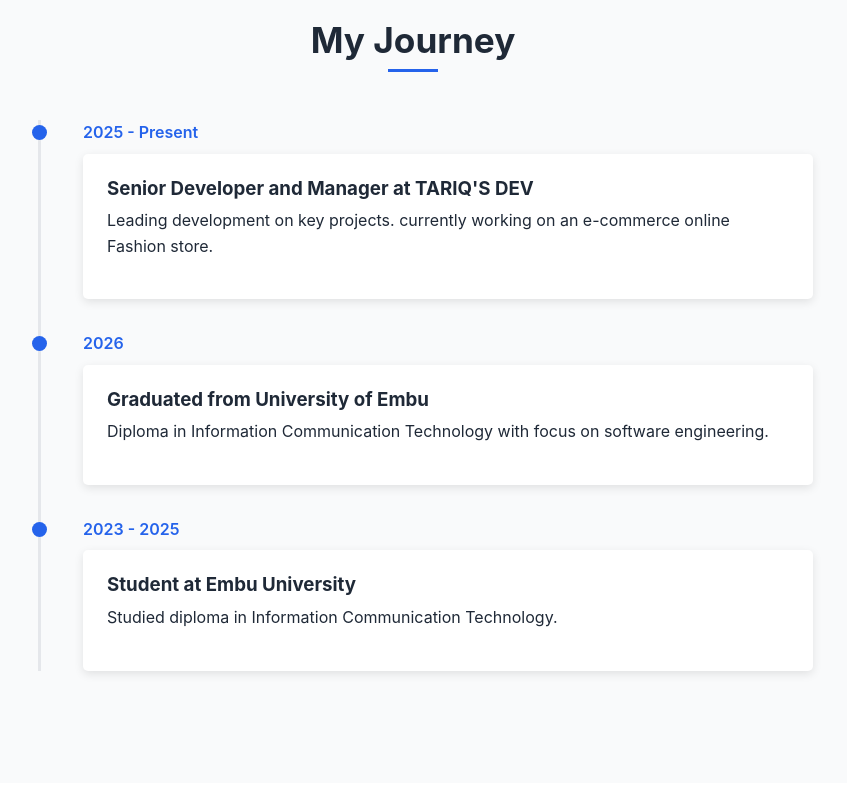
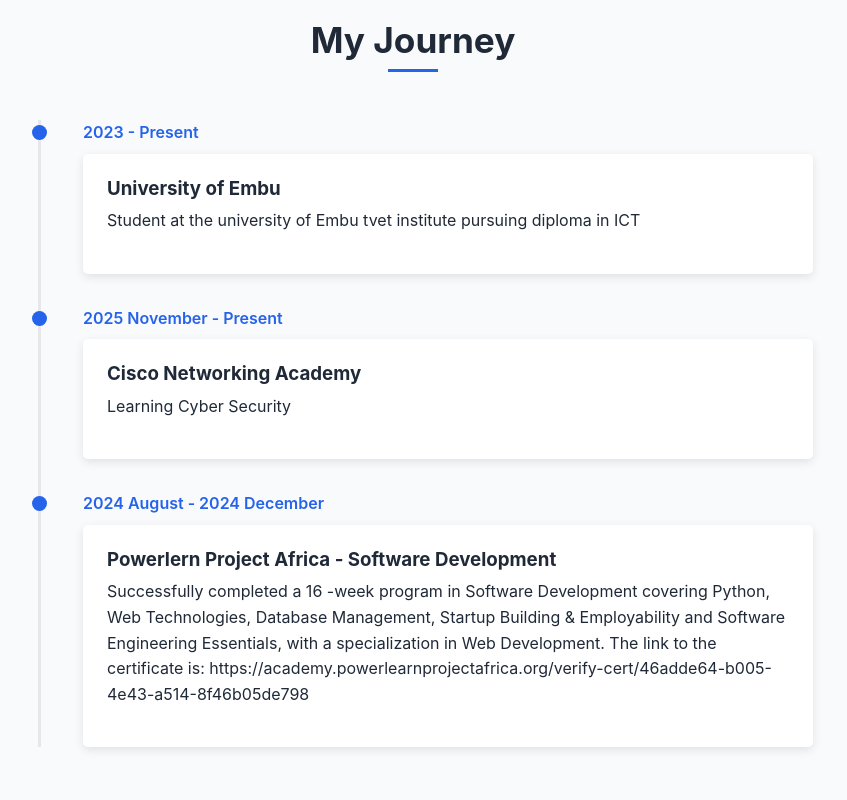
Before and after one commit to tariq926/my-portfolio, a plain HTML site: page index.html in a window 1280 px wide. Shown: the part 1420-2220 px from the top of the page, without its empty margins (227-1074 px from the left). Drawn offline with Linux system fonts and the light colour scheme.

Commit message:
Update CV link and timeline information

```diff
--- a/index.html
+++ b/index.html
@@ -132,7 +132,7 @@
                 <p><strong>I'm passionate about creating elegant solutions to complex problems</strong></p>
                 <div class="cta-buttons">
                     <a href="#projects" class="btn primary-btn">View My Work</a>
-                    <a href="CV_Phidel Emmanuel Ochieng.pdf" download class="btn secondary-btn">Download CV</a><!--the cv pdf when ready-->
+                    <a href="Phidel CV" download class="btn secondary-btn">Download CV</a><!--the cv pdf when ready-->
                 </div>
             </div>
             <div class="hero-image">
@@ -183,29 +183,28 @@
         <div class="timeline-container">
             <div class="timeline-item">
                 <div class="timeline-dot"></div>
-                <div class="timeline-date">2025 - Present</div>
+                <div class="timeline-date">2023 - Present</div>
                 <div class="timeline-content">
-                    <h3>Senior Developer and Manager at TARIQ'S DEV</h3>
-                    <p>Leading development on key projects. currently working on an e-commerce online Fashion store.</p>
+                    <h3>University of Embu</h3>
+                    <p>Student at the university of Embu tvet institute pursuing diploma in ICT</p>
                 </div>
             </div>
             <div class="timeline-item">
                 <div class="timeline-dot"></div>
-                <div class="timeline-date">2026</div>
+                <div class="timeline-date">2025 November - Present</div>
                 <div class="timeline-content">
-                    <h3>Graduated from University of Embu</h3>
-                    <p>Diploma in Information Communication Technology with focus on software engineering.</p>
+                    <h3>Cisco Networking Academy</h3>
+                    <p>Learning Cyber Security</p>
                 </div>
             </div>
             <div class="timeline-item">
                 <div class="timeline-dot"></div>
-                <div class="timeline-date">2023 - 2025</div>
+                <div class="timeline-date">2024 August - 2024 December</div>
                 <div class="timeline-content">
-                    <h3>Student at Embu University</h3>
-                    <p>Studied diploma in Information Communication Technology.</p>
+                    <h3>Powerlern Project Africa - Software Development</h3>
+                    <p>Successfully completed a 16 -week program in Software Development covering Python, Web Technologies, Database Management, Startup Building & Employability and Software Engineering Essentials, with a specialization in Web Development. The link to the certificate is: https://academy.powerlearnprojectafrica.org/verify-cert/46adde64-b005-4e43-a514-8f46b05de798</p>
                 </div>
             </div>
-            <!-- Add more timeline items as needed -->
         </div>
     </section>
 
@@ -230,7 +229,7 @@
                     </div>
                     <div class="project-links">
                         <a href="#" target="_blank"><i class="fas fa-globe"></i> Live Demo</a>
-                        <a href="#" target="_blank"><i class="fab fa-github"></i> Code</a>
+                        <a href="https://github.com/tariq926/tariq_store" target="_blank"><i class="fab fa-github"></i> Code</a>
                     </div>
                 </div>
             </div>
@@ -240,14 +239,14 @@
                 </div>
                 <div class="project-info">
                     <h3>Okal Harriette Adhiambo Portfolio</h3>
-                    <p>Built an interactive portfolio website that showcases her skills and experience.</p>
+                    <p>Still working on an interactive portfolio website that showcases her skills and experience.</p>
                     <div class="project-tags">
                         <span>HTML/CSS</span>
                         <span>JavaScript</span>
                     </div>
                     <div class="project-links">
-                        <a href="#" target="_blank"><i class="fas fa-globe"></i> Live Demo</a>
-                        <a href="#" target="_blank"><i class="fab fa-github"></i> Code</a>
+                        <a href="https://tariq926.github.io/harrietteadhiambo/" target="_blank"><i class="fas fa-globe"></i> Live Demo</a>
+                        <a href="https://github.com/tariq926/harrietteadhiambo" target="_blank"><i class="fab fa-github"></i> Code</a>
                     </div>
                 </div>
             </div>
@@ -278,7 +277,7 @@
             </div>
             <div class="social-links">
                 <a href="https://github.com/tariq926" rel="noopener" target="_blank"><i class="fab fa-github"></i></a>
-                <a href="#" target="_blank"><i class="fab fa-linkedin"></i></a>
+                <a href="https://www.linkedin.com/in/phidel-ochieng-832593393?utm_source=share_via&utm_content=profile&utm_medium=member_android" target="_blank"><i class="fab fa-linkedin"></i></a>
                 <a href="#" target="_blank"><i class="fab fa-twitter"></i></a>
             </div>
         </div>
```
